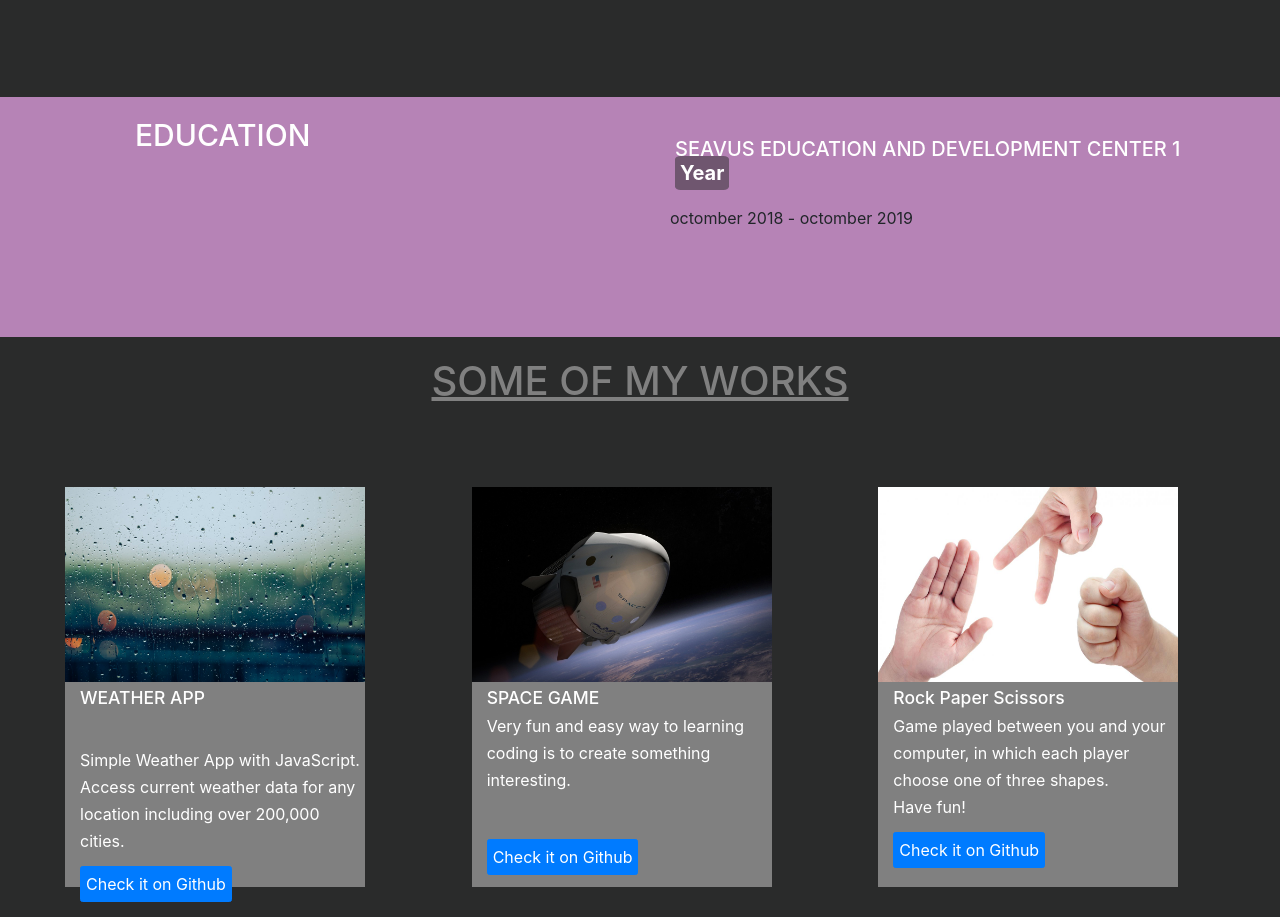
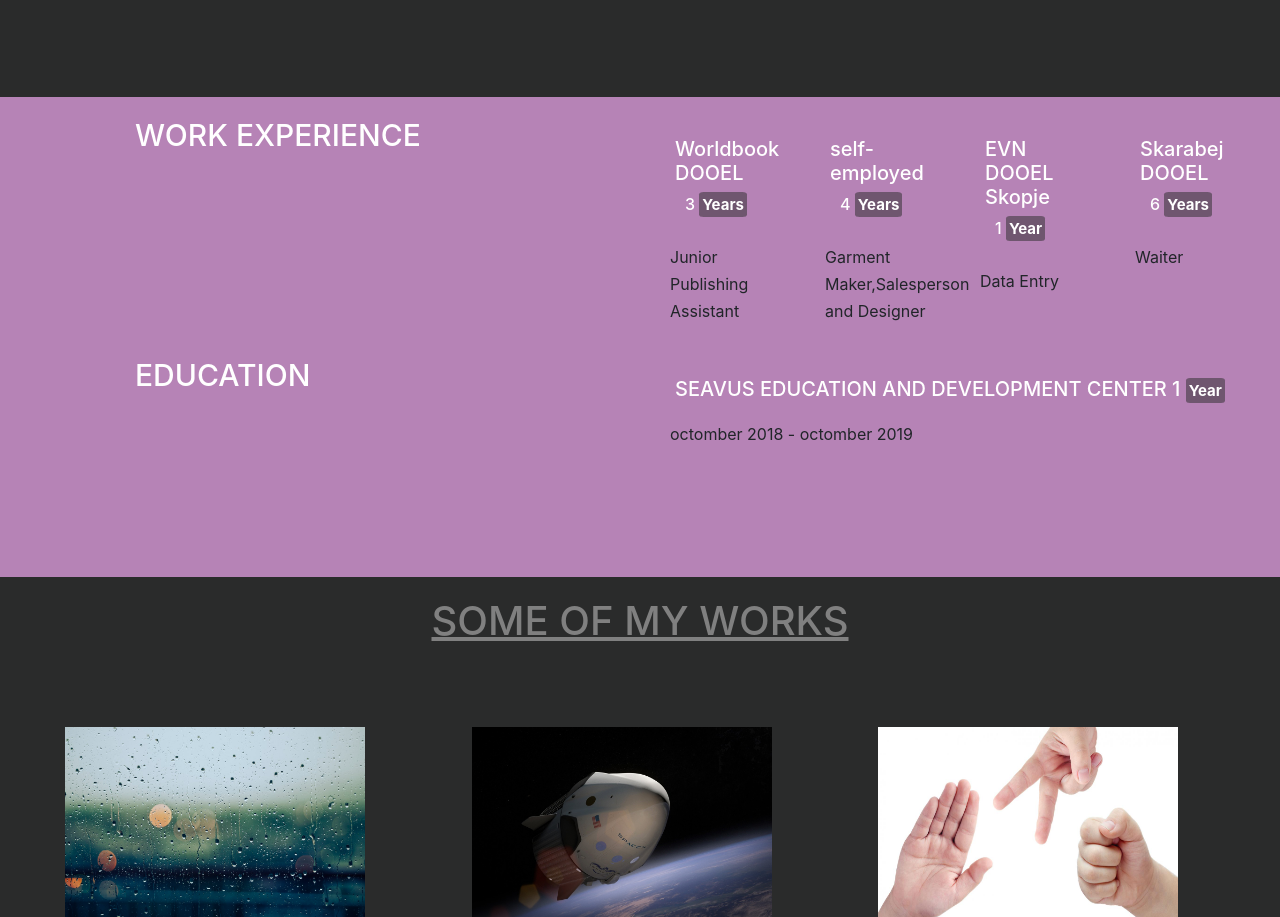
Before and after one commit to gjurgica/Porfolio, a plain HTML site: page index.html in a window 1280 px wide. Shown: the part 1674-2591 px from the top of the page. Drawn offline with Linux system fonts and the light colour scheme.

Commit message:
some fix

```diff
--- a/css/portfolio.css
+++ b/css/portfolio.css
@@ -119,13 +119,17 @@ h5{
   }
   #header3{
       color: white;
-      margin: 2rem;
+      margin: 1rem;
+      padding: 1rem;
+  }
+  #header3 p{
+      margin: 1rem;
   }
   .special{
       background-color: rgb(42, 43, 43, 0.5);
-      padding: 0.5rem;
+      padding: 0.3rem;
       border-radius: 10%;
-      font-size: 2rem;
+      font-size: 1.5rem;
       font-weight: bold;
   }
   .para2{
--- a/index.html
+++ b/index.html
@@ -95,6 +95,31 @@
         </div>
         <div class="row row6" id="resume">
             <div class="col-md-6">
+                <h2 id="header2">WORK EXPERIENCE</h2>
+            </div>
+            <div class="col-md-6">
+                <div class="row">
+                    <div class="col-md-3">
+                            <h2 id="header3">Worldbook DOOEL<p>3 <span class="special">Years</span></p></h2>
+                            <p>Junior Publishing Assistant</p>
+                    </div>
+                    <div class="col-md-3">
+                            <h2 id="header3">self-employed<p>4 <span class="special">Years</span></p></h2>
+                            <p>Garment Maker,Salesperson and Designer</p>
+                    </div>
+                    <div class="col-md-3">
+                            <h2 id="header3">EVN DOOEL Skopje<p>1 <span class="special">Year</span></p></h2>
+                            <p>Data Entry</p>
+                    </div>
+                    <div class="col-md-3">
+                            <h2 id="header3">Skarabej DOOEL<p>6 <span class="special">Years</span></p></h2>
+                            <p>Waiter</p>
+                    </div>
+                </div>
+            </div>
+        </div>
+        <div class="row row6" id="resume">
+            <div class="col-md-6">
                 <h2 id="header2">EDUCATION</h2>
             </div>
             <div class="col-md-6">
```
